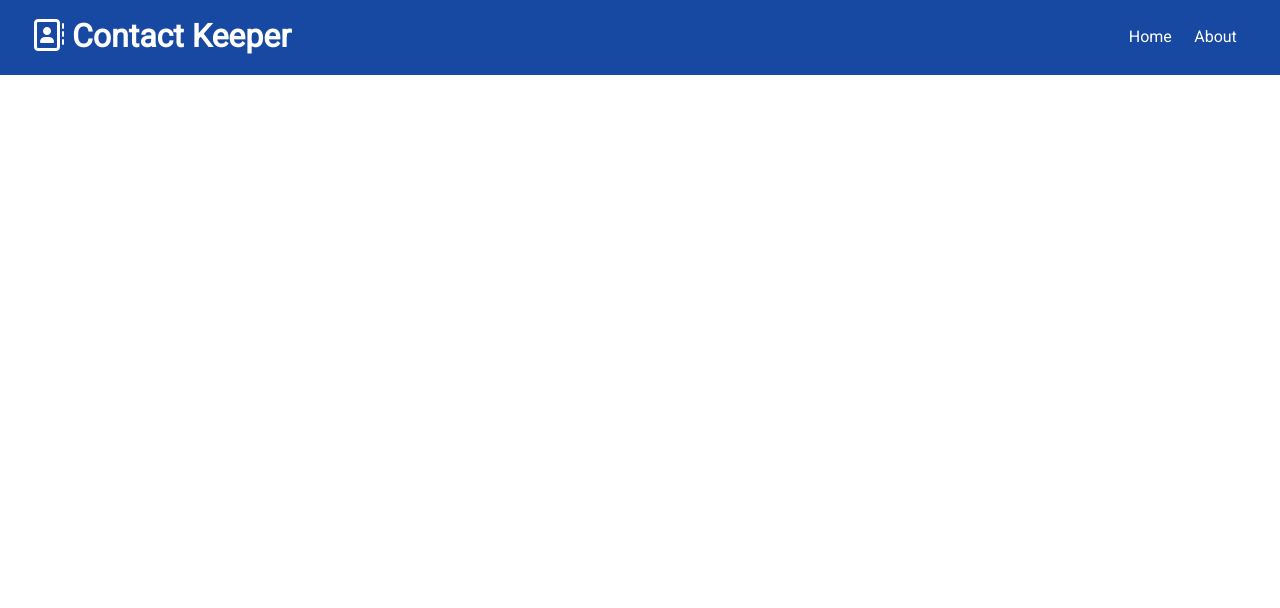
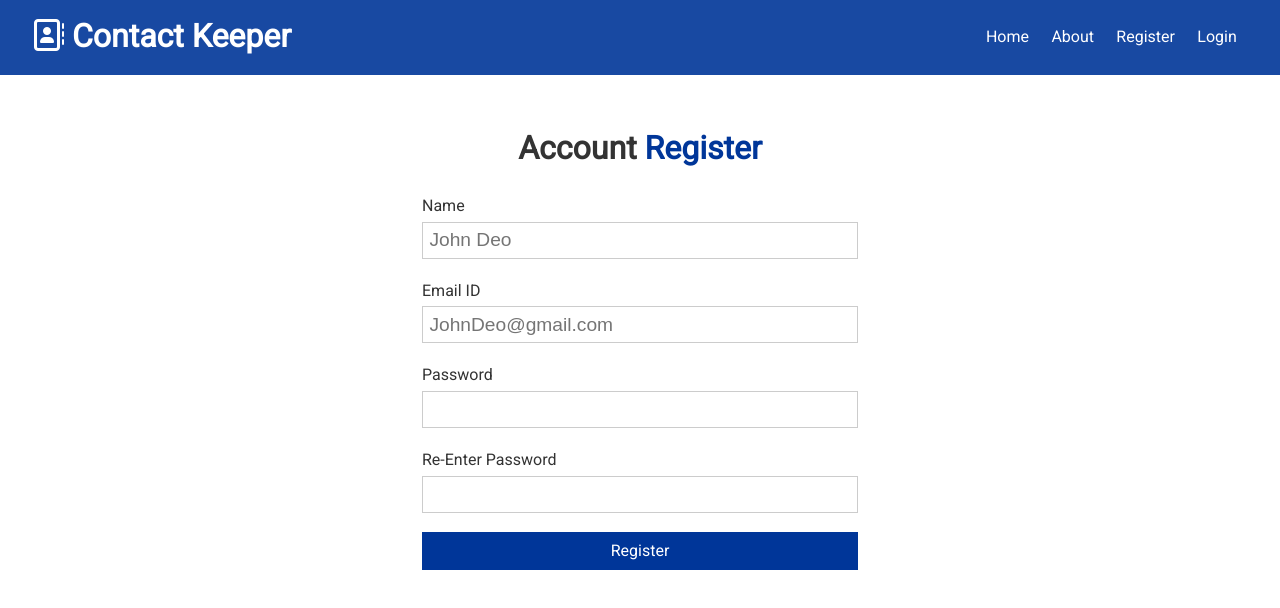
Before and after one commit to bisht-ruchir-007/contact_Keeper, a React (Create React App) app in the folder client/: page /register in a window 1280 px wide. Shown: the top 608 px of the page. Built offline with nearby package versions, Linux system fonts and the light colour scheme.

Commit message:
User Login & Register Page added !!

```diff
--- a/client/src/App.js
+++ b/client/src/App.js
@@ -3,6 +3,8 @@
 import Navbar from './components/layout/Navbar';
 import Home from './components/pages/Home';
 import About from './components/pages/About';
+import Register from './components/auth/Register';
+import Login from './components/auth/Login';
 import './App.css';
 
 import ContactState from './context/contact/ContactState';
@@ -19,6 +21,8 @@
 							<Switch>
 								<Route exact path='/' component={Home} />
 								<Route exact path='/about' component={About} />
+								<Route exact path='/register' component={Register} />
+								<Route exact path='/login' component={Login} />
 							</Switch>
 						</div>
 					</Fragment>
--- /dev/null
+++ b/client/src/components/auth/Login.js
@@ -0,0 +1,47 @@
+import React, { useState } from 'react';
+
+const Login = () => {
+	const [ user, setUser ] = useState({
+		email: '',
+		password: ''
+	});
+
+	const { email, password } = user;
+
+	const onChange = (e) => {
+		setUser({ ...user, [e.target.name]: e.target.value });
+	};
+
+	const onSubmit = (e) => {
+		e.preventDefault();
+		console.log('Login submit');
+	};
+
+	return (
+		<div className='form-container'>
+			<h1>
+				Account <span className='text-primary'>Login</span>
+			</h1>
+			<form onSubmit={onSubmit}>
+				<div className='form-group'>
+					<label htmlFor='email'>Email ID</label>
+					<input
+						type='email'
+						name='email'
+						value={email}
+						placeholder='JohnDeo@gmail.com'
+						onChange={onChange}
+					/>
+				</div>
+				<div className='form-group'>
+					<label htmlFor='password'>Password</label>
+					<input type='password' name='password' value={password} onChange={onChange} />
+				</div>
+
+				<input type='submit' value='Login' className='btn btn-primary btn-block' />
+			</form>
+		</div>
+	);
+};
+
+export default Login;
--- /dev/null
+++ b/client/src/components/auth/Register.js
@@ -0,0 +1,56 @@
+import React, { useState } from 'react';
+
+const Register = () => {
+	const [ user, setUser ] = useState({
+		name: '',
+		email: '',
+		password: '',
+		password2: ''
+	});
+
+	const { name, email, password, password2 } = user;
+
+	const onChange = (e) => {
+		setUser({ ...user, [e.target.name]: e.target.value });
+	};
+
+	const onSubmit = (e) => {
+		e.preventDefault();
+		console.log('Register submit');
+	};
+
+	return (
+		<div className='form-container'>
+			<h1>
+				Account <span className='text-primary'>Register</span>
+			</h1>
+			<form onSubmit={onSubmit}>
+				<div className='form-group'>
+					<label htmlFor='name'>Name</label>
+					<input type='text' name='name' value={name} placeholder='John Deo' onChange={onChange} />
+				</div>
+				<div className='form-group'>
+					<label htmlFor='email'>Email ID</label>
+					<input
+						type='email'
+						name='email'
+						value={email}
+						placeholder='JohnDeo@gmail.com'
+						onChange={onChange}
+					/>
+				</div>
+				<div className='form-group'>
+					<label htmlFor='password'>Password</label>
+					<input type='password' name='password' value={password} onChange={onChange} />
+				</div>
+				<div className='form-group'>
+					<label htmlFor='password2'>Re-Enter Password</label>
+					<input type='password' name='password2' value={password2} onChange={onChange} />
+				</div>
+				<input type='submit' value='Register' className='btn btn-primary btn-block' />
+			</form>
+		</div>
+	);
+};
+
+export default Register;
--- a/client/src/components/layout/Navbar.js
+++ b/client/src/components/layout/Navbar.js
@@ -15,6 +15,12 @@
 				<li>
 					<Link to='/about'>About</Link>
 				</li>
+				<li>
+					<Link to='/register'>Register</Link>
+				</li>
+				<li>
+					<Link to='/login'>Login</Link>
+				</li>
 			</ul>
 		</div>
 	);
```
Also changed, not shown: 1 other file (tests, documents, lock files or other folders).
